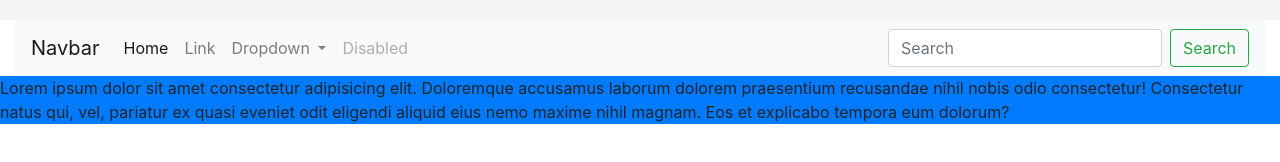
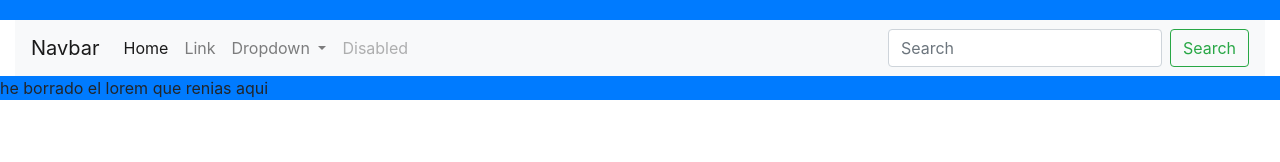
Before and after one commit to profebilly/pratm, a plain HTML site: page index.html in a window 1280 px wide. Drawn offline with nearby package versions, Linux system fonts and the light colour scheme.

Commit message:
el nuevo borro un lorem

```diff
--- a/index.html
+++ b/index.html
@@ -14,7 +14,7 @@
 </head>
 
 <body>
-    <div class="container-fluid alturaredes">
+    <div class="container-fluid alturaredes bg-primary">
 
     </div>
 
@@ -58,8 +58,7 @@
 
     <div class="parrafo bg-primary">
 
-        Lorem ipsum dolor sit amet consectetur adipisicing elit. Doloremque accusamus laborum dolorem praesentium recusandae nihil nobis odio consectetur! Consectetur natus qui, vel, pariatur ex quasi eveniet odit eligendi aliquid eius nemo maxime nihil magnam.
-        Eos et explicabo tempora eum dolorum?
+        <p>he borrado el lorem que renias aqui</p>
     </div>
 
 
```
